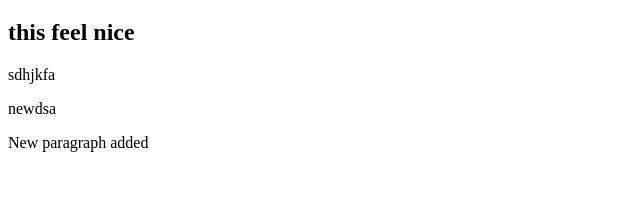
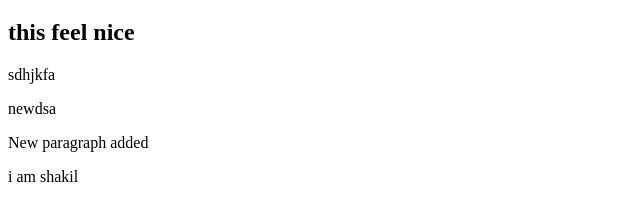
Before and after one commit to MRSHAKILS/my-second-repo, a plain HTML site: page index.html in a window 1280 px wide. Shown: the part 61-282 px from the top of the page, without its empty margins (0-640 px from the left). Drawn offline with Linux system fonts and the light colour scheme.

Commit message:
Update index.html

```diff
--- a/index.html
+++ b/index.html
@@ -12,6 +12,7 @@
     <p>sdhjkfa</p>
     <p>newdsa </p>
     <p>New paragraph added</p>
+    <p> i am shakil</p>
 
 </body>
 </html>
```
